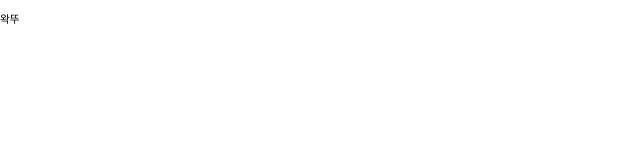
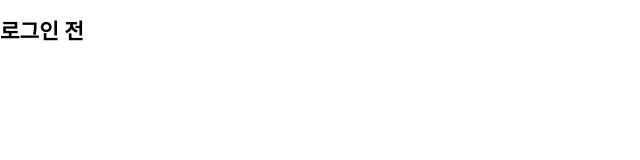
Before and after one commit to iqeq1945/wakttu_frontend, a Next.js app: page / in a window 1280 px wide. Shown: the top 160 px of the page, without its empty margins (0-640 px from the left). Built offline with nearby package versions, Linux system fonts and the light colour scheme.

Commit message:
Add login check to main page
* Import necessary dependencies and hooks
* Add state and effect to check login status
* Render different components based on login status

```diff
--- a/package.json
+++ b/package.json
@@ -10,12 +10,15 @@
   },
   "dependencies": {
     "@reduxjs/toolkit": "^2.2.3",
+    "axios": "^1.6.8",
     "next": "14.2.3",
     "react": "^18",
     "react-cookie": "^7.1.4",
     "react-dom": "^18",
     "react-redux": "^9.1.2",
     "redux": "^5.0.1",
+    "socket.io": "^4.7.5",
+    "socket.io-client": "^4.7.5",
     "validator": "^13.11.0"
   },
   "devDependencies": {
--- /dev/null
+++ b/src/components/main/Logined.tsx
@@ -0,0 +1,19 @@
+import React, { useEffect } from "react";
+
+interface Props {
+    isLogined: boolean;
+}
+
+const LoginedMain: React.FC<Props> = ({ isLogined }) => {
+    useEffect(() => {
+        if (!isLogined) return;
+
+
+    }, [isLogined]);
+
+    return (
+        <div></div>
+    )
+}
+
+export default LoginedMain
--- a/src/pages/index.tsx
+++ b/src/pages/index.tsx
@@ -1,7 +1,29 @@
+import { useState, useEffect } from "react"
+
+import LoginedMain from "@/components/main/Logined";
+
+import { useSelector } from "react-redux";
+import { selectUserId } from "@/redux/user/userSlice";
+
 const Main = () => {
+    const userId = useSelector(selectUserId);
+    const [isLogined, setIsLogined] = useState(false);
+
+    useEffect(() => {
+        if (userId) setIsLogined(true);
+    }, [userId])
     return (
         <div>
-            <p>왁뚜</p>
+            {!isLogined && (
+                <>
+                    <h1>로그인 전</h1>
+                </>
+            )}
+            {isLogined && (
+                <>
+                    <LoginedMain isLogined={isLogined} />
+                </>
+            )}
         </div>
     )
 }
```
Also changed, not shown: 1 other file (tests, documents, lock files or other folders).
